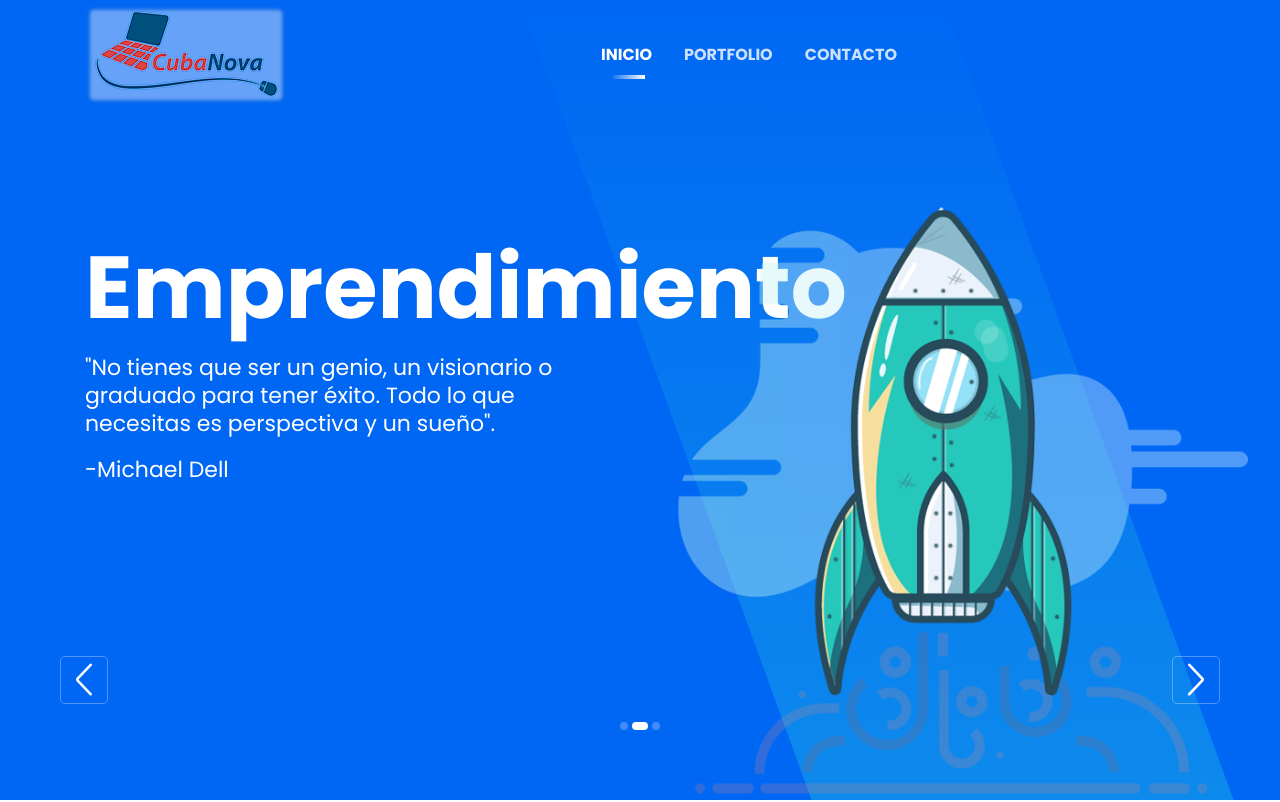
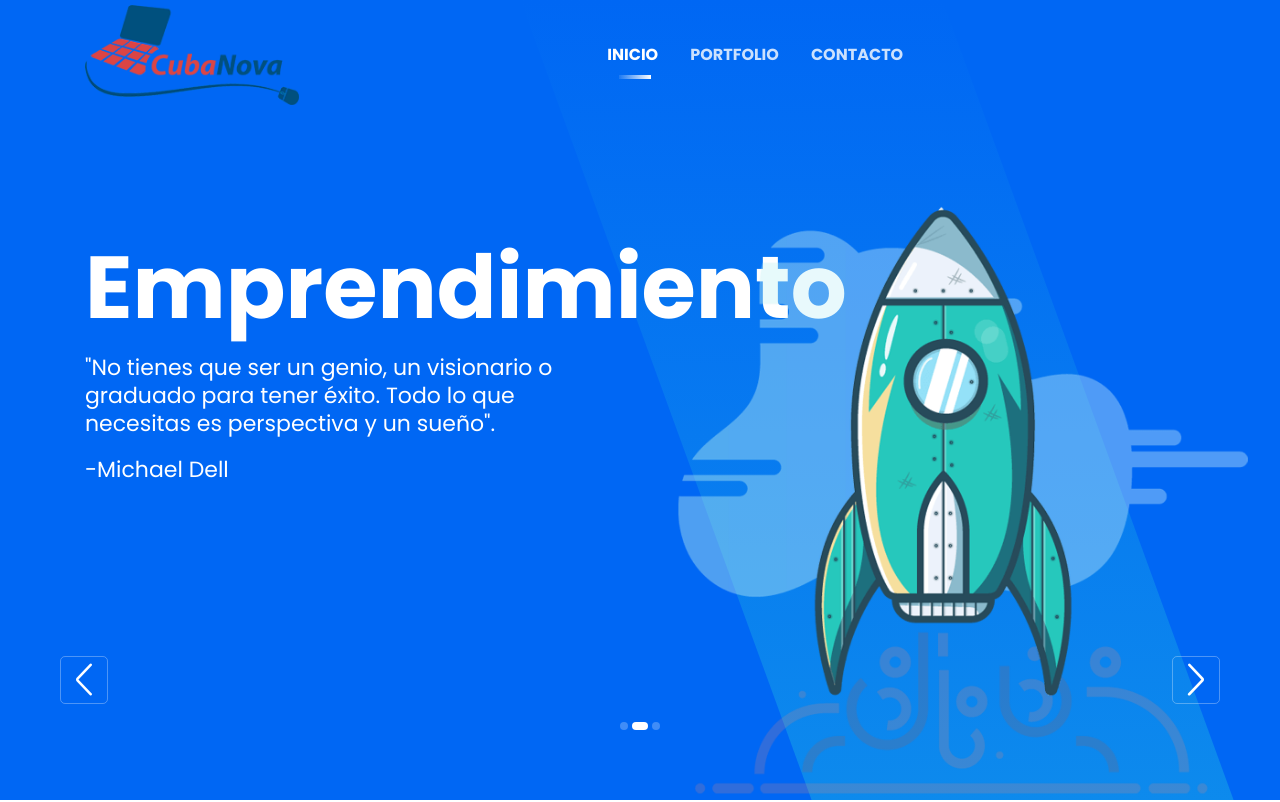
Before and after one commit to brauliorg12/cubanova, an Angular app: page / in a window 1280 px wide. Shown: the top 802 px of the page. Built offline with nearby package versions, Linux system fonts and the light colour scheme.

Commit message:
BUGFIX - Cambio de logo principal transparente

```diff
--- a/src/app/app.component.html
+++ b/src/app/app.component.html
@@ -26,7 +26,7 @@
         <nav class="navbar navbar-expand-lg">
           <a class="navbar-brand page-scroll" href="#home">
             <img
-              src="assets/images/001.png"
+              src="assets/images/logo_web_cubanova.png"
               alt="Logo CubaNova"
               class="img_logo"
             />
--- a/src/assets/js/main.js
+++ b/src/assets/js/main.js
@@ -15,10 +15,10 @@ $(function() {
         var scroll = $(window).scrollTop();
         if (scroll < 20) {
             $(".navbar-area").removeClass("sticky");
-            $(".navbar-area img").attr("src", "assets/images/001.png");
+            $(".navbar-area img").attr("src", "assets/images/logo_web_cubanova.png");
         } else {
             $(".navbar-area").addClass("sticky");
-            $(".navbar-area img").attr("src", "assets/images/001.png");
+            $(".navbar-area img").attr("src", "assets/images/logo_web_cubanova.png");
         }
     });
 
```
Also changed, not shown: src/assets/images/logo_web_cubanova.png (added).
